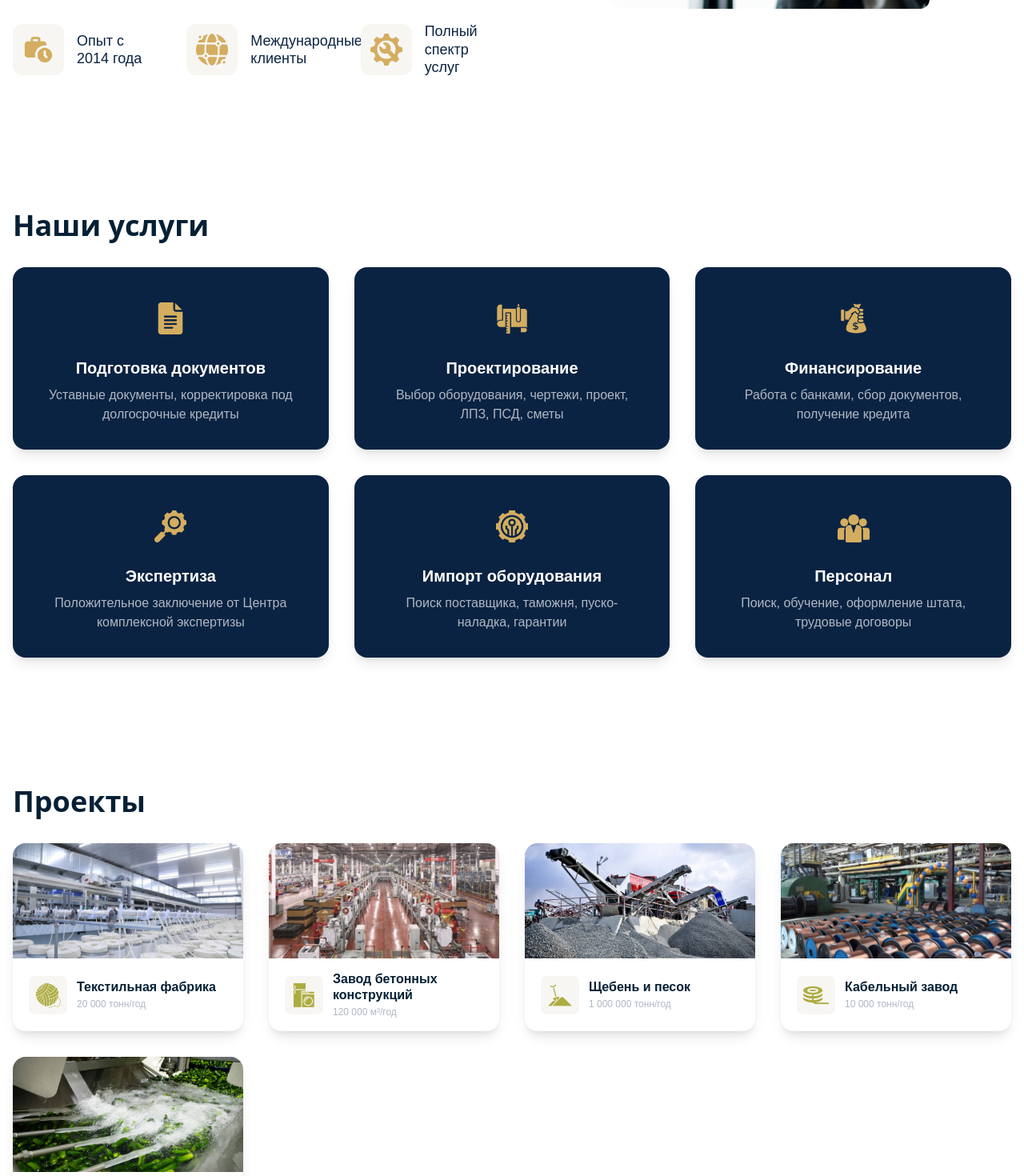
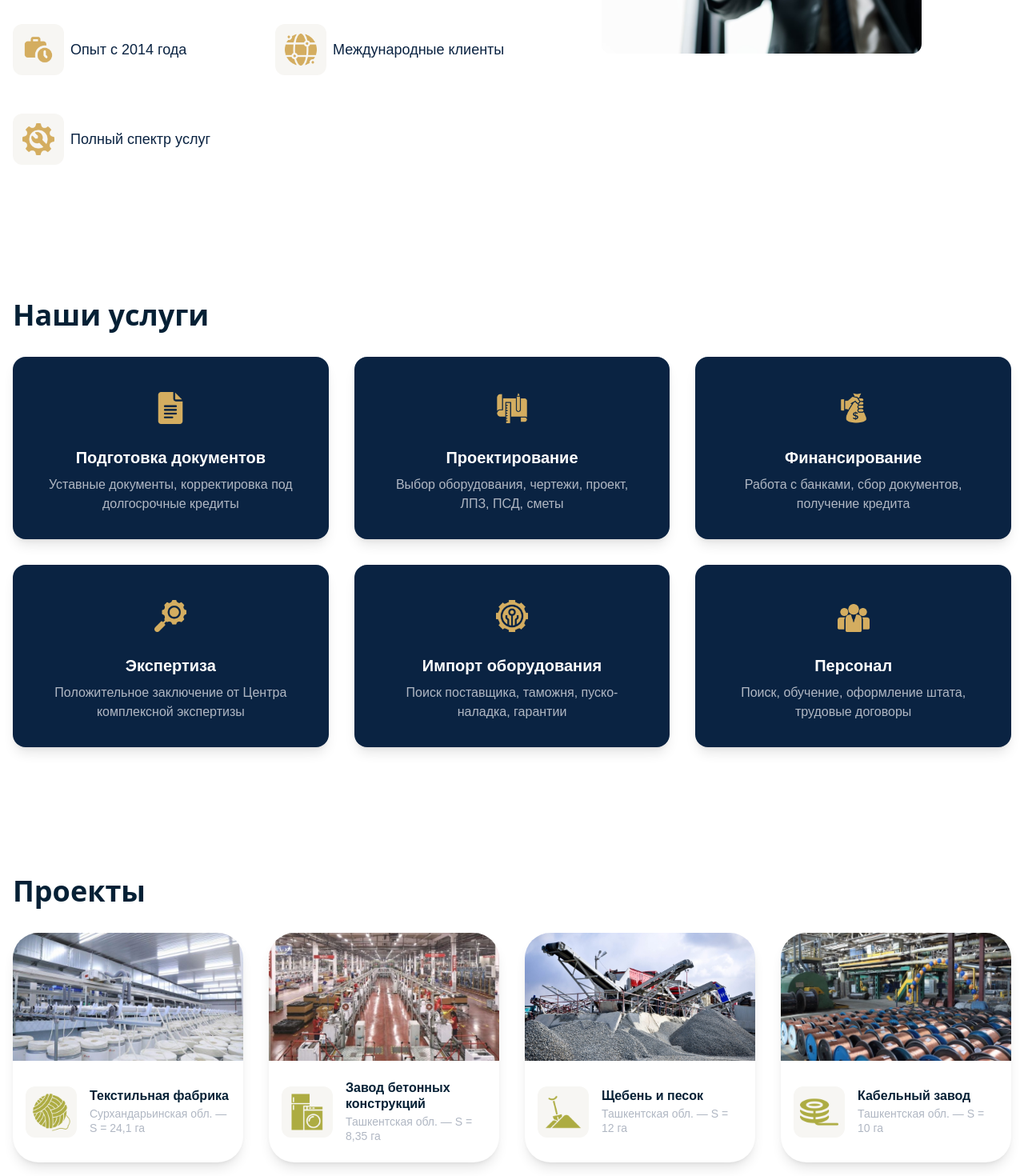
Before and after one commit to muhammadaa1i/H-Abror, a React (Vite) app: page / in a window 1280 px wide. Shown: the part 1060-2530 px from the top of the page at 80% size. Built offline with nearby package versions, Linux system fonts and the light colour scheme.

Commit message:
some changes

```diff
--- a/src/components/About.tsx
+++ b/src/components/About.tsx
@@ -14,15 +14,15 @@ const About: React.FC = () => {
   ];
   return (
     <section className="bg-white py-12 md:py-20 font-['Montserrat',sans-serif]" id="about" aria-label={t('about.title')}>
-      <div className="max-w-7xl mx-auto grid grid-cols-1 lg:grid-cols-2 items-center gap-10 px-4">
+      <div className="max-w-7xl mx-auto grid grid-cols-1 lg:grid-cols-2 items-center gap- px-4">
         <div className="flex flex-col w-full justify-center">
           <h2 className="text-4xl md:text-5xl font-extrabold text-[#0a2342] mb-4" style={{ fontFamily: 'Montserrat, sans-serif' }}>{t('about.title')}</h2>
           <p className="text-[#bf9e55] text-xl md:text-2xl mb-8 max-w-xl leading-relaxed font-normal" style={{ fontFamily: 'Montserrat, sans-serif' }}>
             {t('about.desc')}
           </p>
-          <ul className="grid grid-cols-1 sm:grid-cols-2 lg:grid-cols-3 gap-6 sm:gap-8 md:gap-12 mt-8 justify-center items-start max-w-3xl">
+          <ul className="cards grid grid-cols-1 sm:grid-cols-2 lg:grid-cols-2 min-[1300px]:grid-cols-3 gap-6 sm:gap-8 md:gap-8 mt-8 justify-center items-start max-w-3xl">
             {features.map((f) => (
-              <li key={f.label} className="flex flex-row items-center w-full max-w-[300px] mx-auto gap-4 h-20 min-h-[80px]">
+              <li key={f.label} className="flex flex-row items-center w-full max-w-[300px] mx-auto gap-2 h-20 min-h-[80px]">
                 <span className="flex items-center justify-center w-16 h-16 rounded-xl bg-[#f7f6f3] flex-shrink-0">
                   <img src={f.icon} alt="icon" className="w-10 h-10 object-contain" style={{ filter: 'invert(73%) sepia(24%) saturate(749%) hue-rotate(2deg) brightness(92%) contrast(92%)', color: '#bf9e55' }} />
                 </span>
--- a/src/components/Contacts.tsx
+++ b/src/components/Contacts.tsx
@@ -21,10 +21,12 @@ const Contacts: React.FC = () => {
             {/* Responsive Yandex Map with 16:9 aspect ratio */}
             <div className="w-full max-w-2xl aspect-[16/9] rounded-xl overflow-hidden shadow-inner border-0">
               <iframe
-                src="https://yandex.uz/map-widget/v1/-/CHHcrX~~"
-                title="Yandex Map Location"
+                src="https://www.google.com/maps?q=41.311081,69.240562&hl=ru&z=14&output=embed"
+                title="Google Map Location"
                 className="w-full h-full min-h-[200px] rounded-xl border-0"
                 allowFullScreen
+                loading="lazy"
+                referrerPolicy="no-referrer-when-downgrade"
               ></iframe>
             </div>
           </div>
--- a/src/components/Footer.tsx
+++ b/src/components/Footer.tsx
@@ -1,5 +1,6 @@
 import React from 'react';
 import { useTranslation } from 'react-i18next';
+import logo from '../assets/logo.png';
 
 const Footer: React.FC = () => {
   const { t } = useTranslation();
@@ -7,14 +8,13 @@ const Footer: React.FC = () => {
     <footer className="bg-[#052035] text-white py-6 mt-8" aria-label="Footer">
       <div className="max-w-7xl mx-auto flex flex-col items-center justify-center gap-2 px-4">
         <div className="mb-2" aria-hidden="true">
-          {/* Placeholder SVG logo */}
-          <svg width="48" height="48" viewBox="0 0 48 48" fill="none">
-            <rect width="48" height="48" rx="8" fill="#fff"/>
-            <text x="24" y="28" textAnchor="middle" fontSize="18" fill="#052035" fontWeight="bold">LOGO</text>
-          </svg>
+          <img src={logo} alt="Hayrat Ul Abror Logo" width={48} height={48} className="rounded-lg" />
         </div>
         <div className="text-sm text-center opacity-80">
           &copy; {new Date().getFullYear()} HAYRAT UL ABROR. {t('footer.copyright')}
+        </div>
+        <div className="text-sm text-center opacity-80 mt-1">
+          {t('footer.softhub')}
         </div>
       </div>
     </footer>
--- a/src/components/Projects.tsx
+++ b/src/components/Projects.tsx
@@ -14,11 +14,11 @@ import f5 from '../assets/f5.png';
 const Projects: React.FC = () => {
   const { t } = useTranslation()
   const projects = [
-    { img: m1, icon: f1, title: t('projects.textile'), desc: t('projects.textile_desc') },
-    { img: m2, icon: f2, title: t('projects.concrete'), desc: t('projects.concrete_desc') },
-    { img: m3, icon: f3, title: t('projects.crushed'), desc: t('projects.crushed_desc') },
-    { img: m4, icon: f4, title: t('projects.cable'), desc: t('projects.cable_desc') },
-    { img: m5, icon: f5, title: t('projects.agro'), desc: t('projects.agro_desc') },
+    { img: m1, icon: f1, title: t('projects.textile'), desc: t('projects.textile_desc'), location: 'Сурхандарьинская обл.', region: 'S = 24,1 га' },
+    { img: m2, icon: f2, title: t('projects.concrete'), desc: t('projects.concrete_desc'), location: 'Ташкентская обл.', region: 'S = 8,35 га' },
+    { img: m3, icon: f3, title: t('projects.crushed'), desc: t('projects.crushed_desc'), location: 'Ташкентская обл.', region: 'S = 12 га' },
+    { img: m4, icon: f4, title: t('projects.cable'), desc: t('projects.cable_desc'), location: 'Ташкентская обл.', region: 'S = 10 га' },
+    { img: m5, icon: f5, title: t('projects.agro'), desc: t('projects.agro_desc'), location: 'Вахшская обл.', region: 'S = 15,1 га' },
   ]
 
   return (
@@ -28,21 +28,21 @@ const Projects: React.FC = () => {
         <div className="grid grid-cols-1 sm:grid-cols-2 md:grid-cols-3 xl:grid-cols-4 2xl:grid-cols-5 gap-6 sm:gap-8">
           {projects.map((p) => (
             <div
-              className="bg-white rounded-2xl shadow-lg flex flex-col items-stretch hover:shadow-xl transition-shadow w-full lg:max-w-[300px] mx-auto sm:max-w-none sm:mx-0"
+              className="bg-white rounded-[32px] shadow-lg flex flex-col items-stretch hover:shadow-xl transition-shadow w-full lg:max-w-[340px] mx-auto sm:max-w-none sm:mx-0"
               key={p.title}
             >
-              <img src={p.img} alt={p.title} className="w-full h-32 md:h-36 object-cover rounded-t-2xl" />
-              <div className="flex flex-row items-center gap-3 px-5 py-4 w-full flex-1">
-                <span className="flex items-center justify-center w-12 h-12 rounded-lg bg-[#f7f6f3] flex-shrink-0">
-                  <img src={p.icon} alt="icon" className="w-8 h-8 object-contain"
+              <img src={p.img} alt={p.title} className="w-full h-36 md:h-40 object-cover rounded-t-[32px]" />
+              <div className="flex flex-row items-center gap-4 px-4 py-6 w-full text-wrap flex-1">
+                <span className="flex items-center justify-center w-16 h-16 rounded-xl bg-[#f7f6f3] flex-shrink-0">
+                  <img src={p.icon} alt="icon" className="w-12 h-12 object-contain"
                     style={{
                       filter: 'brightness(0) saturate(100%) invert(64%) sepia(56%) saturate(434%) hue-rotate(21deg) brightness(93%) contrast(87%)'
                     }}
                   />
                 </span>
-                <div className="flex-1 min-w-0">
-                  <h3 className="text-base font-bold text-[#052035] mb-1 text-left leading-tight" style={{ fontFamily: 'Montserrat, sans-serif' }}>{p.title}</h3>
-                  <p className="text-[#b0b7c3] text-xs text-left leading-tight" style={{ fontFamily: 'Montserrat, sans-serif' }}>{p.desc}</p>
+                <div className="flex flex-col items-start min-w-0 w-full flex-1">
+                  <h3 className="text-base font-extrabold text-[#052035] mb-1 text-left leading-tight break-words whitespace-normal" style={{ fontFamily: 'Montserrat, sans-serif' }}>{p.title}</h3>
+                  <span className="text-[#b0b7c3] text-sm text-left leading-tight font-medium break-words whitespace-normal" style={{ fontFamily: 'Montserrat, sans-serif' }}>{p.location} — {p.region}</span>
                 </div>
               </div>
             </div>
--- a/src/components/WhyUs.tsx
+++ b/src/components/WhyUs.tsx
@@ -20,21 +20,23 @@ const WhyUs: React.FC = () => {
         <div className="grid grid-cols-1 sm:grid-cols-2 lg:grid-cols-4 gap-12 mb-8">
           {features.map((f) => (
             <div
-              className={`rounded-4xl p-6 flex flex-col items-start text-left font-semibold shadow-lg ${f.bg}`}
+              className={`relative rounded-[28px] p-8 flex items-center min-h-[120px] text-left font-semibold ${f.bg}`}
               key={f.label}
             >
-              <span className="flex items-center justify-center w-12 h-12 mb-6 ">
+              <span className={`relative z-10 text-base md:text-lg font-medium ${f.textColor} leading-snug`} style={{ fontFamily: 'Montserrat, sans-serif' }}>
+                {f.label}
+              </span>
+              <span className="absolute bottom-4 right-4 opacity-10 pointer-events-none select-none">
                 <img
                   src={f.icon}
-                  alt="icon"
-                  className="w-8 h-8 object-contain"
+                  alt="icon-bg"
+                  className="w-20 h-20 object-contain"
                   style={{
-                    filter: 'invert(13%) sepia(10%) saturate(1832%) hue-rotate(181deg) brightness(95%) contrast(94%)'
+                    filter: f.bg === 'bg-[#0a2342]'
+                      ? 'brightness(0) saturate(100%) invert(64%) sepia(56%) saturate(434%) hue-rotate(21deg) brightness(93%) contrast(87%)'
+                      : 'none'
                   }}
                 />
-              </span>
-              <span className={`text-base md:text-lg font-medium ${f.textColor} leading-snug`} style={{ fontFamily: 'Montserrat, sans-serif' }}>
-                {f.label}
               </span>
             </div>
           ))}
--- a/src/i18n/ru.json
+++ b/src/i18n/ru.json
@@ -70,6 +70,7 @@
     "phone": "+998 99 803 55 11"
   },
   "footer": {
-    "copyright": "Все права защищены."
+    "copyright": "Все права защищены.",
+    "softhub": "Разработано с командой SOFTHUB."
   }
 }
--- a/src/i18n/uz.json
+++ b/src/i18n/uz.json
@@ -70,6 +70,7 @@
     "phone": "+998 99 803 55 11"
   },
   "footer": {
-    "copyright": "Barcha huquqlar himoyalangan."
+    "copyright": "Barcha huquqlar himoyalangan.",
+    "softhub": "SOFTHUB jamoasi tomonidan ishlab chiqilgan."
   }
 }
```
